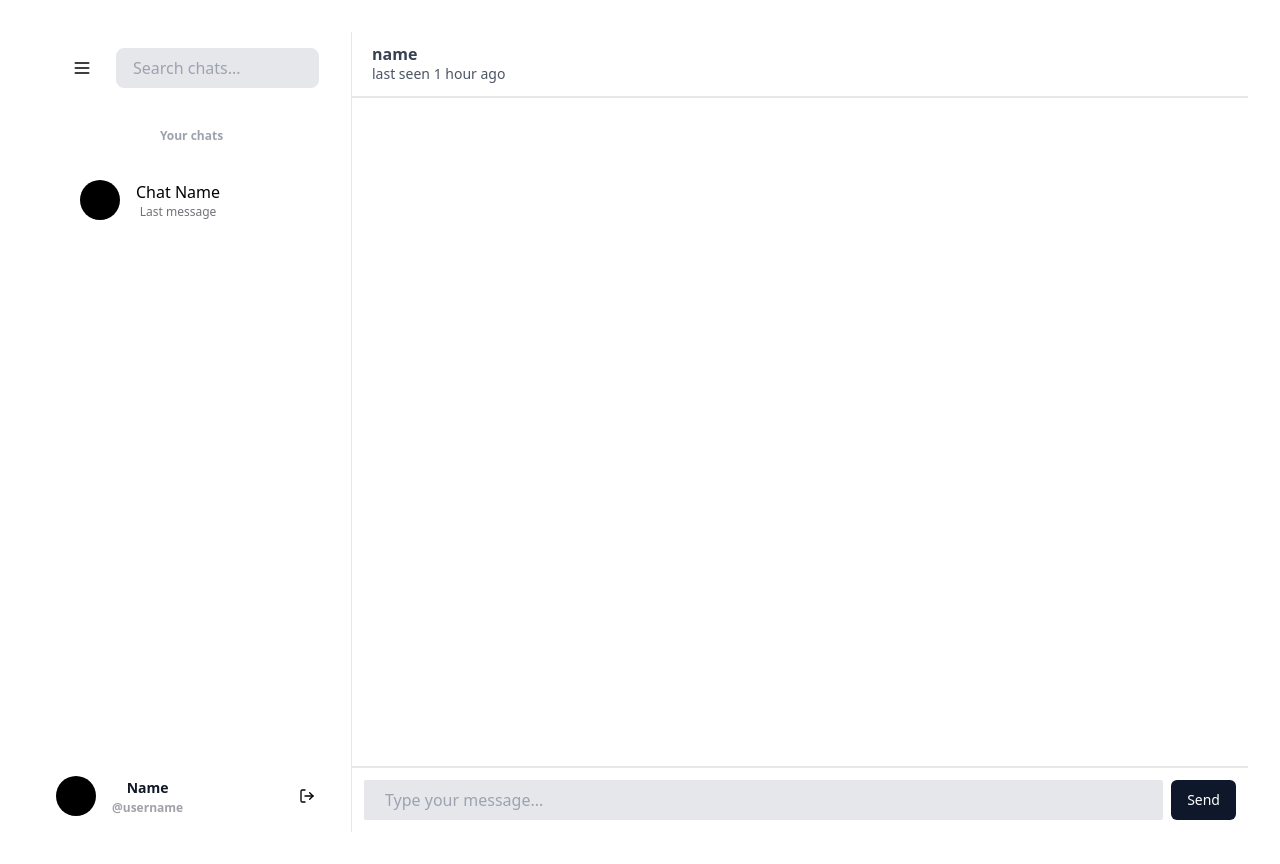
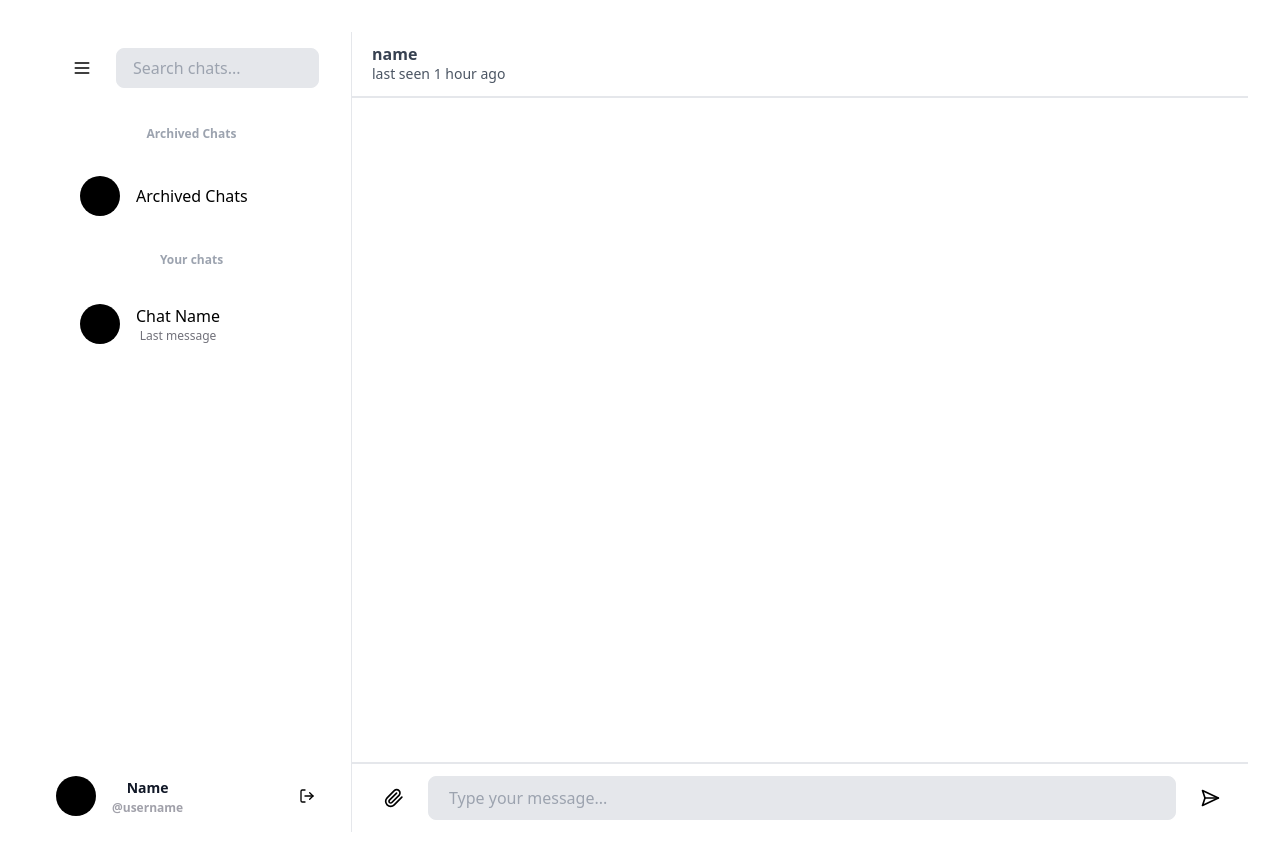
Before and after one commit to Ambient-message/ambient-message-desktop-client, a React (Vite) app: page /home in a window 1280 px wide. Built offline with nearby package versions, Linux system fonts and the light colour scheme.

Commit message:
feat: update icons

```diff
--- a/src/app/chat/chat.tsx
+++ b/src/app/chat/chat.tsx
@@ -1,6 +1,7 @@
 import Button from "../../components/ui/button";
 import TextareaAutosize from 'react-textarea-autosize'
 import { FC, useRef, useState } from 'react'
+import { Paperclip, SendHorizonal } from "lucide-react";
 
 export const Chat: React.FC = () => {
 
@@ -25,13 +26,18 @@ export const Chat: React.FC = () => {
             <div className='flex-1 overflow-y-auto'>
             </div>
 
-            <div className='flex justify-stretch items-center p-3 border-t-2 border-gray-200'>
+            <div className='flex justify-stretch items-center p-3 border-t-2 border-gray-200 resize-x resize-y'>
+                <Button variant="ghost" className="w-15 h-15 ml-1 mr-2">
+                    <Paperclip className="w-5 h-5"></Paperclip>
+                </Button>
                 <input
                     type='text'
                     placeholder='Type your message...'
-                    className='flex-1 align-bottom h-full px-5 rounded-sm bg-gray-200 border focus:outline-none'
+                    className='flex-1 resize-y align-bottom h-11 px-5 rounded-lg bg-gray-200 border focus:outline-none'
                 />
-                <Button className="ml-2">Send</Button>
+                <Button variant="ghost" className="ml-2 w-15 h-15 ">
+                    <SendHorizonal className="w-5 h-5"></SendHorizonal>
+                </Button>
             </div>
 
         </div>
--- a/src/app/home/home.tsx
+++ b/src/app/home/home.tsx
@@ -40,6 +40,27 @@ export const Home: React.FC = () => {
                         className='m-2 w-full h-10 px-4 py-3 rounded-lg bg-gray-200 mt-2 border focus:outline-none'
                     />
                 </div>
+
+                <div className='text-xs font-semibold leading-5 text-gray-400'>
+                    Archived Chats
+                </div>
+                <div>
+                    <nav className='flex flex-1 flex-col'>
+                        <ul role='list' className='flex flex-1 flex-col gap-y-7'>
+                            <li className='cursor-pointer'>
+                                <div className='flex items-center gap-x-4 px-6 py-3'>
+                                    <div className='relative rounded-full h-10 w-10 bg-black'>
+                                    </div>
+                                    <div className='flex flex-col'>
+                                        <span aria-hidden='true'>Archived Chats</span>
+                                    </div>
+                                </div>
+                            </li>
+                        </ul>
+                    </nav>
+                </div>
+
+
 
                 <div className='text-xs font-semibold leading-6 text-gray-400'>
                     Your chats
@@ -88,7 +109,7 @@ export const Home: React.FC = () => {
                     </ul>
                 </nav>
             </div>
-            <Chat/>
+            <Chat />
         </div>
     )
 }
```
